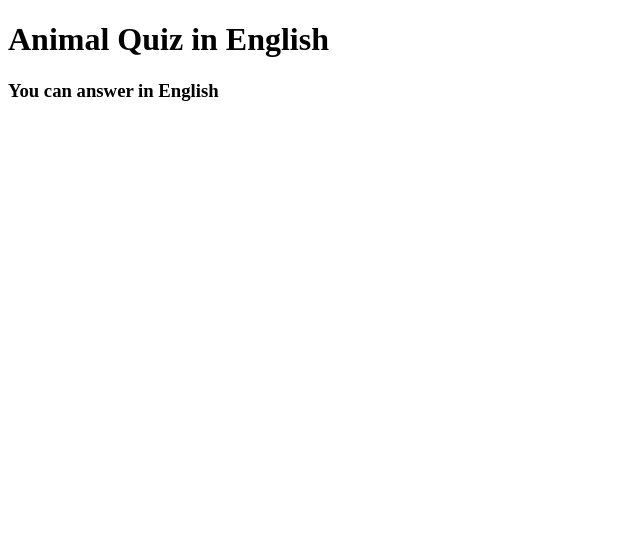
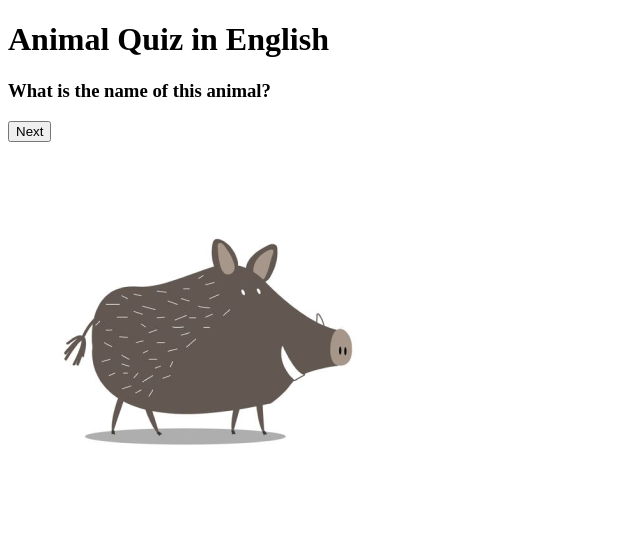
Before and after one commit to i-am-ethan/animal-quiz, a plain HTML site: page index.html in a window 1280 px wide. Shown: the whole page, without its empty margins (0-640 px from the left). Drawn offline with Linux system fonts and the light colour scheme.

Commit message:
finished first goal

```diff
--- a/index.html
+++ b/index.html
@@ -1,5 +1,5 @@
 <!DOCTYPE html>
-<html lang="en">
+<html lang="ja">
   <head>
     <meta charset="UTF-8" />
     <meta http-equiv="X-UA-Compatible" content="IE=edge" />
@@ -10,10 +10,10 @@
   <body>
     <div id="title">
       <h1>Animal Quiz in English</h1>
-      <h3>You can answer in English</h3>
+      <h3>What is the name of this animal?</h3>
+      <button id="next">Next</button>
     </div>
     <div id="quiz-question"></div>
-    <div id="quiz-form"></div>
     <script src="main.js"></script>
   </body>
 </html>
--- a/main.js
+++ b/main.js
@@ -0,0 +1,30 @@
+//get HTML Elements HTMLを取得
+const question = document.getElementById("quiz-question");
+const nextBtn = document.getElementById("next");
+//images arrays 暗記したい動物をここに追加する
+const animals = [
+  "./imgs/dog.png",
+  "./imgs/rabbit.png",
+  "./imgs/raccoon.png",
+  "./imgs/wild-boar.png",
+];
+// create random method ランダム関数の生成
+const randomQuiz = Math.floor(Math.random() * 4);
+//create images 初期画像を作る
+const quizImg = document.createElement("img");
+quizImg.setAttribute("id", "img");
+quizImg.src = animals[randomQuiz];
+question.appendChild(quizImg);
+
+//function  nextボタンを押した時の関数
+const nextAnimal = () => {
+  const randomQuiz = Math.floor(Math.random() * 4);
+  const img = document.getElementById("img");
+  img.src = animals[randomQuiz];
+  question.appendChild(img);
+};
+
+//clicked nextBtn nextボタンを押した時の挙動
+nextBtn.addEventListener("click", () => {
+  nextAnimal();
+});
```
Also changed, not shown: imgs/dog.jpeg (added), imgs/dog.png (added), imgs/rabbit.jpeg (added), imgs/rabbit.png (added), imgs/raccoon.png (added), imgs/raccoon.webp (added), imgs/wild-boar.jpeg (added), imgs/wild-boar.png (added), 1 other file.
